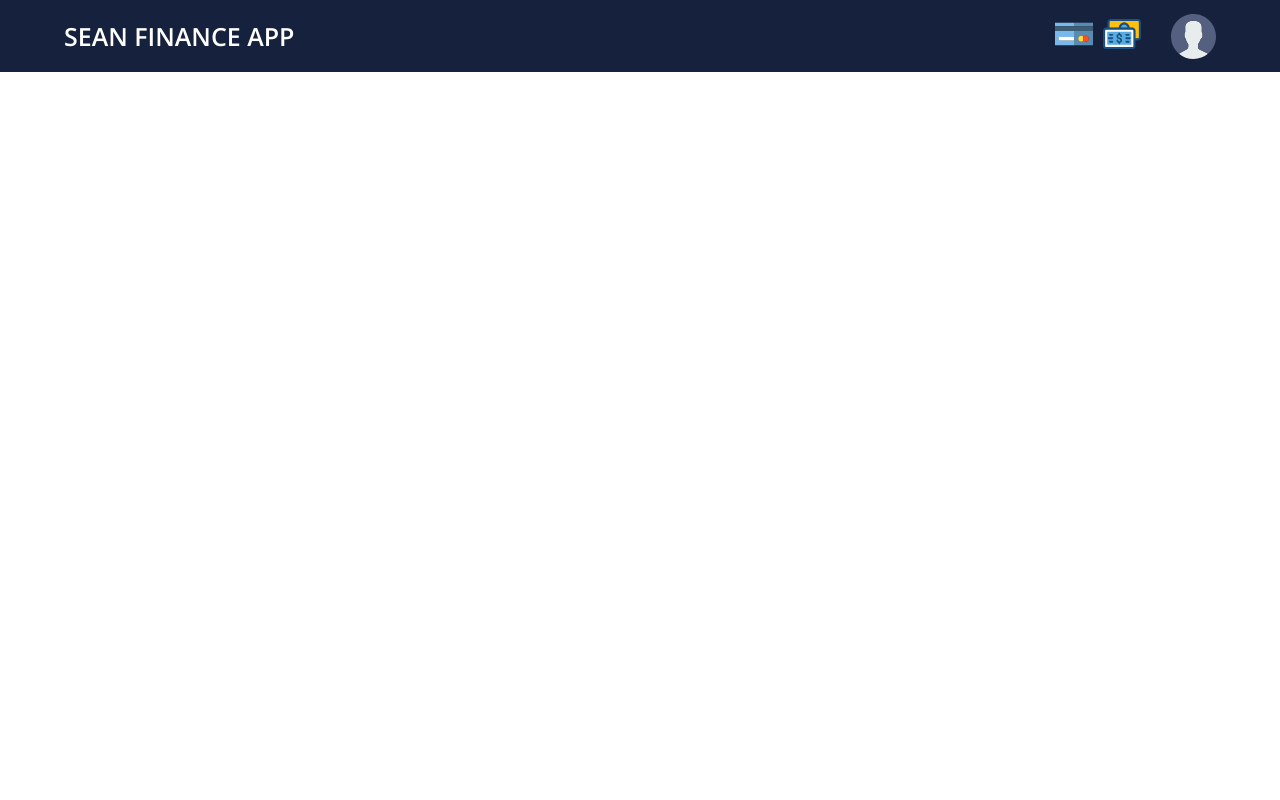
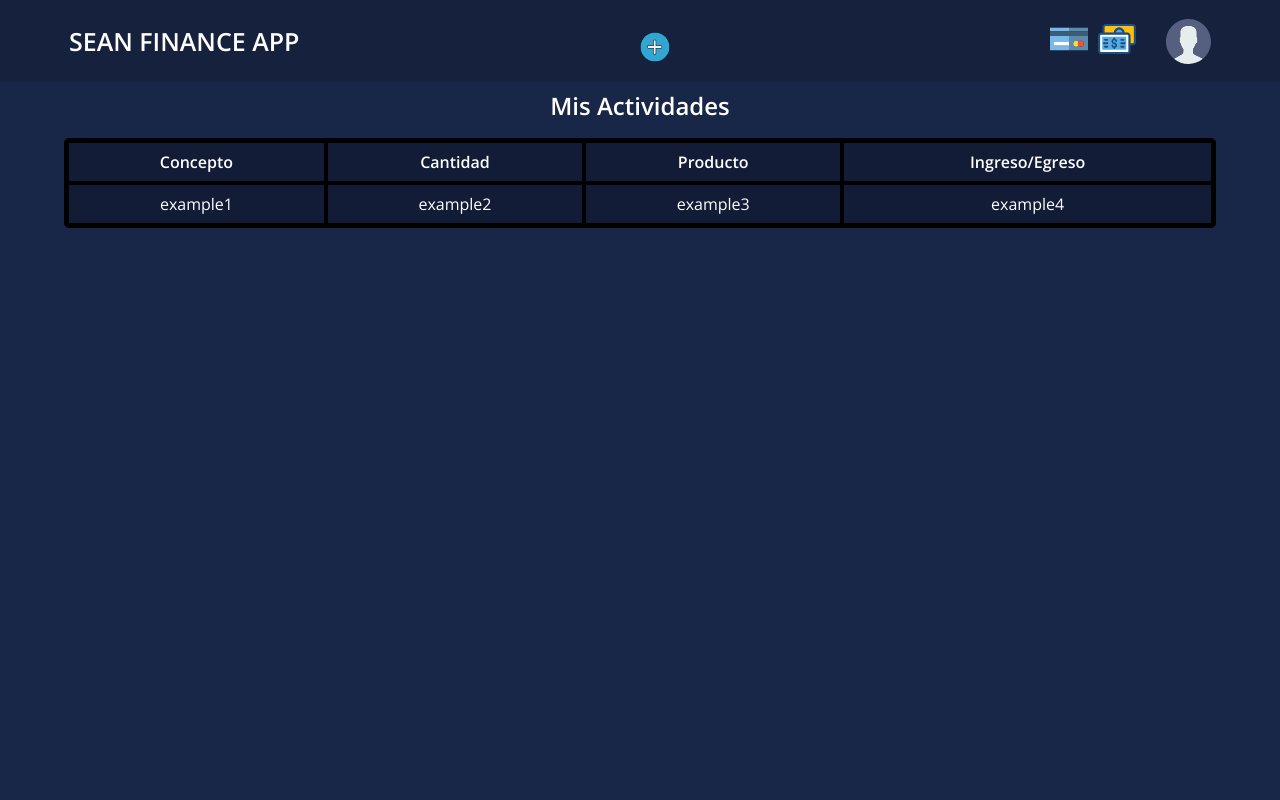
Before and after one commit to IamSASD/finance-app-front, a React (Vite) app: page /activity in a window 1280 px wide. Shown: the top 800 px of the page. Built offline with nearby package versions, Linux system fonts and the light colour scheme.

Commit message:
componente table para la pagina actividades terminado

```diff
--- a/src/components/Activity.jsx
+++ b/src/components/Activity.jsx
@@ -1,11 +1,20 @@
 import { NavBar } from "./NavBar"
 import '../css/product-activity.css';
+import { Footer } from "./Footer";
+import { Table } from "./Table";
+
 
 export const Activity = () => {
   return (
     <>
         <NavBar />
-
+        <main className="content">
+          <h2 className="content-title">Mis Actividades</h2>
+          <div className="container">
+            <Table />
+          </div>
+        </main>
+        <Footer/>
     </>
   )
 }
--- a/src/components/FinanzasApp.jsx
+++ b/src/components/FinanzasApp.jsx
@@ -3,6 +3,7 @@ import { Activity } from "./Activity";
 import { Hero } from "./Hero";
 import { Login } from "./Login";
 import { Products } from "./Products";
+import { User } from "./User";
 
 export const FinanzasApp = () => {
 
@@ -14,6 +15,7 @@ export const FinanzasApp = () => {
                 <Route path="/register" element={ <Login type={ 'register' } /> } />
                 <Route path="/activity" element={ <Activity /> } />
                 <Route path="/products" element={ <Products /> } />
+                <Route path="/user" element={ <User /> } />
             </Routes>
         </BrowserRouter>
     );
--- a/src/components/NavBar.jsx
+++ b/src/components/NavBar.jsx
@@ -1,8 +1,9 @@
-import { Link, NavLink } from 'react-router-dom';
+import { NavLink } from 'react-router-dom';
 import '../css/product-activity.css';
 import card from '../assets/icons/credit-card.svg';
 import finance from '../assets/icons/money-finance.svg';
 import user from '../assets/icons/user-svgrepo-com.svg'
+import add from '../assets/icons/add-svgrepo-com.svg'
 
 
 
@@ -13,6 +14,9 @@ export const NavBar = () => {
         <div className='container'>
             <nav className='nav-container'>
                 <h1 className='nav-title'>SEAN FINANCE APP</h1>
+                <figure className='add'>
+                    <img src={ add } alt="Agregar" />
+                </figure>
                 <ul className="nav-menu">
                     <li className='nav-element'>
                         <NavLink title='Productos' to={ '/products' }>
@@ -25,7 +29,9 @@ export const NavBar = () => {
                         </NavLink>
                     </li>
                     <li className='nav-user'>
-                        <img className='nav-user-button' src={ user } alt="perfil" />
+                        <NavLink to={ '/user' }>
+                            <img className='nav-user-button' src={ user } alt="perfil" />
+                        </NavLink>
                     </li>
                 </ul>
             </nav>
--- /dev/null
+++ b/src/components/Table.jsx
@@ -0,0 +1,25 @@
+import '../css/table.css'
+
+export const Table = () => {
+
+    return (
+        <table>
+            <thead>
+                <tr>
+                    <th>Concepto</th>
+                    <th>Cantidad</th>
+                    <th>Producto</th>
+                    <th>Ingreso/Egreso</th>
+                </tr>
+            </thead>
+            <tbody>
+                <tr>
+                    <td>example1</td>
+                    <td>example2</td>
+                    <td>example3</td>
+                    <td>example4</td>
+                </tr>
+            </tbody>
+        </table>
+    );
+}
--- /dev/null
+++ b/src/components/User.jsx
@@ -0,0 +1,9 @@
+import { NavBar } from "./NavBar"
+
+export const User = () => {
+  return (
+    <div>
+        <NavBar />
+    </div>
+  )
+}
--- a/src/css/product-activity.css
+++ b/src/css/product-activity.css
@@ -13,11 +13,24 @@
 .nav-container{
     display: flex;
     align-items: center;
-    justify-content: space-between;
+    justify-content: center;
+    flex-wrap: wrap;
+    padding: 5px;
 }
 
 .nav-title{
     font-size: 25px;
+}
+
+.add{
+    width: 100%;
+    text-align: center;
+    margin-bottom: 0;
+}
+
+.add img{
+    height: 30px;
+    cursor: pointer;
 }
 
 .nav-menu{
@@ -82,6 +95,9 @@
     cursor: pointer;
 }
 
+/* Activity Page */
+
+
 /* Footer */
 .footer{
     background-color: var(--color-primary);
@@ -94,3 +110,13 @@
 .footer-icons img{
     height: 25px;
 }
+
+@media screen and ( min-width:500px ) {
+    .nav-container{
+        flex-wrap: nowrap;
+        justify-content: space-between;
+    }
+    .add{
+        width: auto;
+    }
+}
--- /dev/null
+++ b/src/css/table.css
@@ -0,0 +1,21 @@
+:root{
+    --color-table: #121C36;
+    --color-border: #000;
+}
+
+table{
+    border: 3px solid var(--color-border);
+    border-spacing: 0;
+    overflow-x: auto;
+    width: 100%;
+    background-color: var(--color-table);
+    border-radius: 5px;
+}
+
+th,
+td{
+    border: 2px solid var(--color-border);
+    color: #fff;
+    padding: 10px;
+    text-align: center;
+}
```
Also changed, not shown: src/assets/icons/add-svgrepo-com.svg (added).
